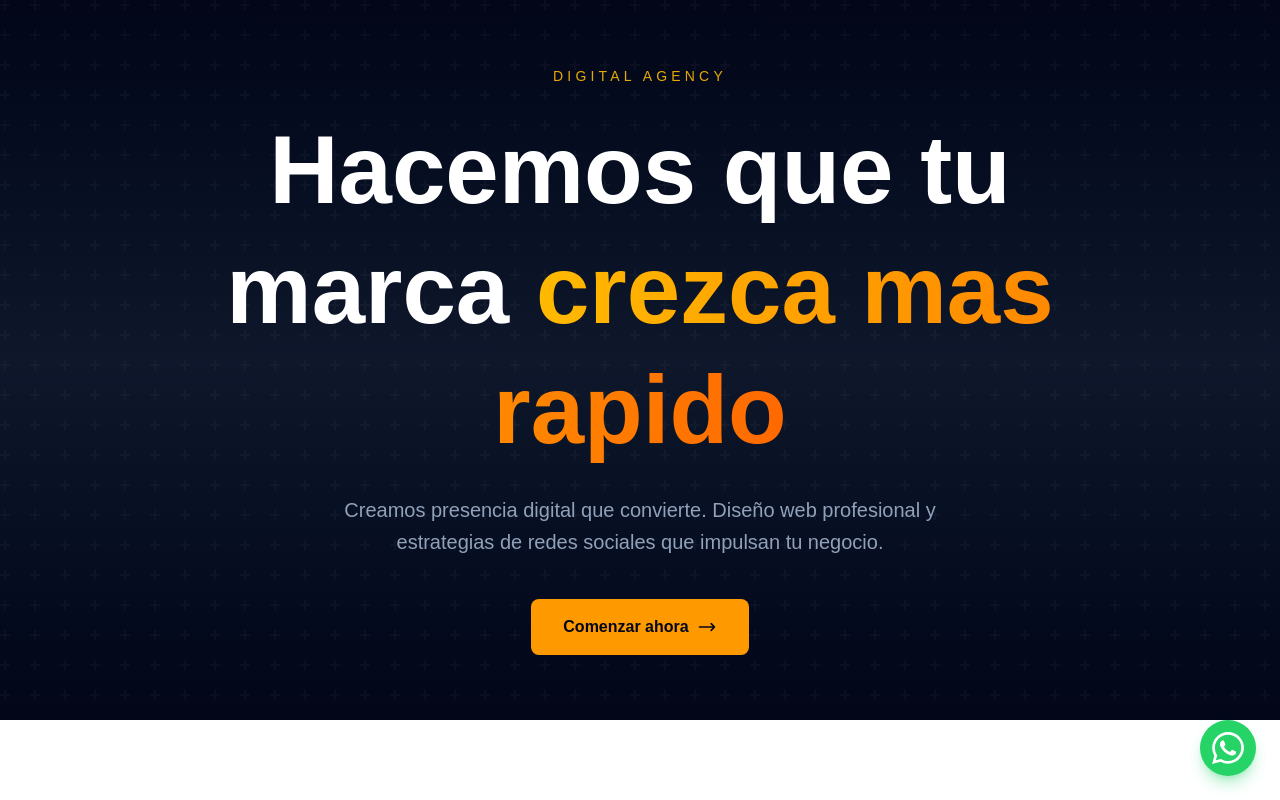
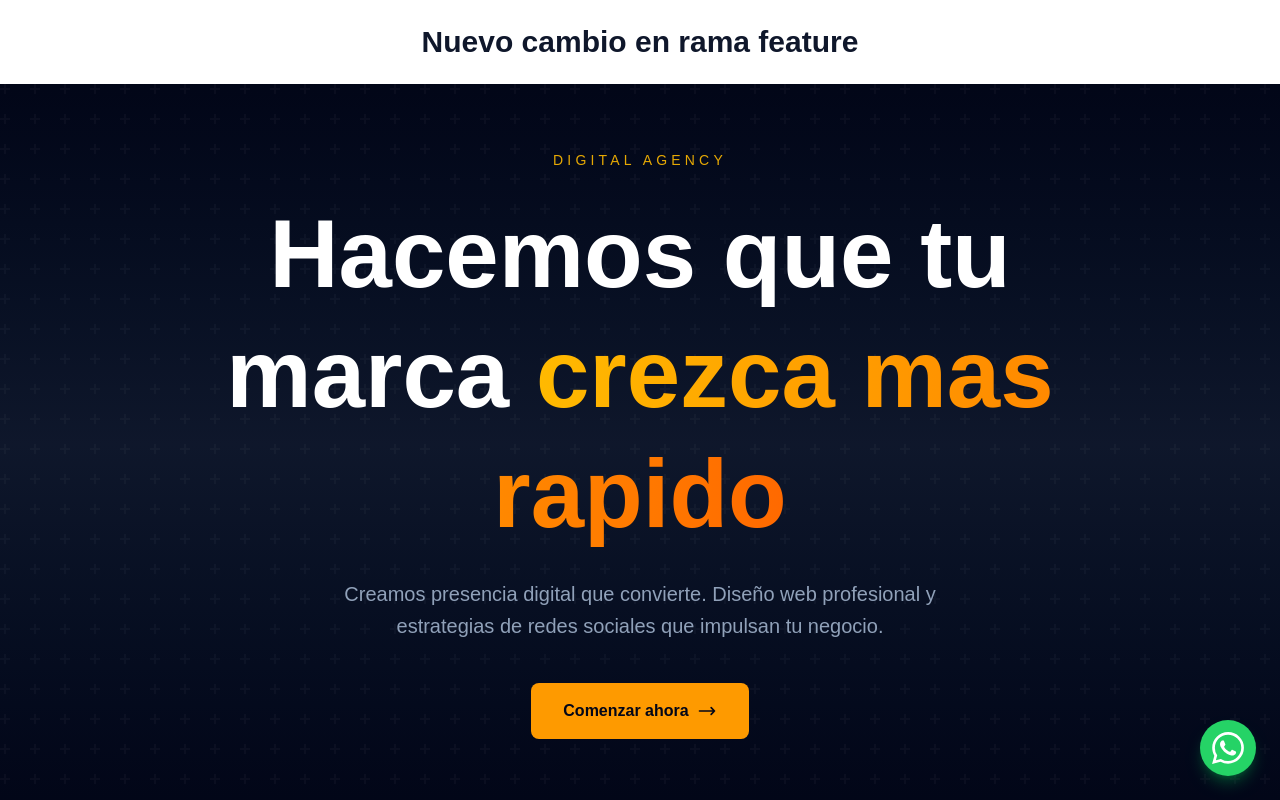
Before and after one commit to Drugecuellar/agencia-digital, a Next.js app: page / in a window 1280 px wide. Shown: the top 800 px of the page. Built offline with nearby package versions, Linux system fonts and the light colour scheme.

Commit message:
feat: add test h1

```diff
--- a/app/page.tsx
+++ b/app/page.tsx
@@ -6,11 +6,13 @@
 import Contact from "./components/Contact";
 import WhatsAppButton from "./components/WhatsAppButton";
 
-<h1>Nuevo cambio en rama feature</h1>
 
 export default function Home() {
   return (
     <main className="min-h-screen bg-white text-slate-900">
+      <h1 className="text-3xl font-bold text-center py-6">
+        Nuevo cambio en rama feature
+      </h1>
       <Hero />
       <Services />
       <Pricing />
```
